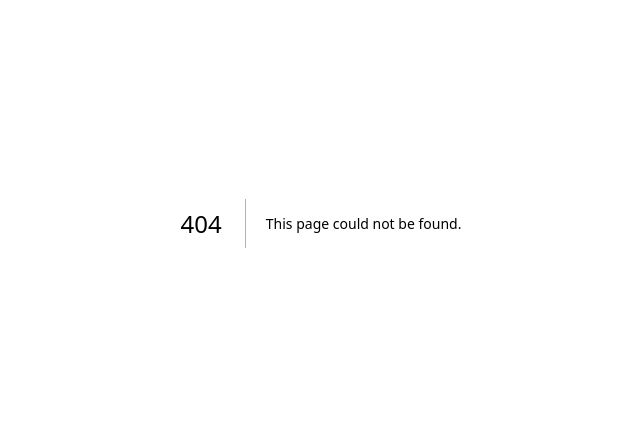
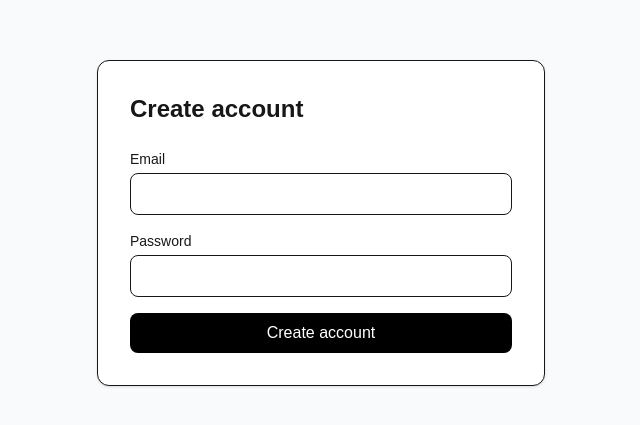
Before and after one commit to RishiKumarGade/wikisystem, a Next.js app: page /register in a window 1280 px wide. Before the commit this address had no page. Shown: the part 177-602 px from the top of the page, without its empty margins (319-959 px from the left). Built offline with nearby package versions, Linux system fonts and the light colour scheme.

Commit message:
implement protected authentication flows and middleware

```diff
--- /dev/null
+++ b/app/articles/page.tsx
@@ -0,0 +1,24 @@
+import { redirect } from 'next/navigation'
+
+import { getCurrentUser } from '@/lib/auth/current-user'
+
+export default async function ArticlesPage() {
+  const user =
+    await getCurrentUser()
+
+  if (!user) {
+    redirect('/login')
+  }
+
+  return (
+    <main className="p-6">
+      <h1 className="text-3xl font-bold">
+        Welcome to WikiSystem
+      </h1>
+
+      <p className="mt-2 text-gray-600">
+        Logged in as {user.email}
+      </p>
+    </main>
+  )
+}
--- /dev/null
+++ b/app/login/page.tsx
@@ -0,0 +1,9 @@
+import { AuthForm } from '@/components/auth/auth-form'
+
+export default function LoginPage() {
+  return (
+    <main className="flex min-h-screen items-center justify-center bg-gray-50 p-6">
+      <AuthForm mode="login" />
+    </main>
+  )
+}
--- /dev/null
+++ b/app/register/page.tsx
@@ -0,0 +1,9 @@
+import { AuthForm } from '@/components/auth/auth-form'
+
+export default function RegisterPage() {
+  return (
+    <main className="flex min-h-screen items-center justify-center bg-gray-50 p-6">
+      <AuthForm mode="register" />
+    </main>
+  )
+}
--- /dev/null
+++ b/components/auth/auth-form.tsx
@@ -0,0 +1,137 @@
+'use client'
+
+import { useState } from 'react'
+import { useRouter } from 'next/navigation'
+
+type AuthFormProps = {
+  mode: 'login' | 'register'
+}
+
+export function AuthForm({
+  mode,
+}: AuthFormProps) {
+  const router = useRouter()
+
+  const [email, setEmail] =
+    useState('')
+
+  const [password, setPassword] =
+    useState('')
+
+  const [error, setError] =
+    useState('')
+
+  const [loading, setLoading] =
+    useState(false)
+
+  async function handleSubmit(
+    event: React.FormEvent
+  ) {
+    event.preventDefault()
+
+    setLoading(true)
+    setError('')
+
+    try {
+      const response = await fetch(
+        `/api/auth/${mode}`,
+        {
+          method: 'POST',
+          headers: {
+            'Content-Type':
+              'application/json',
+          },
+          body: JSON.stringify({
+            email,
+            password,
+          }),
+        }
+      )
+
+      const data =
+        await response.json()
+
+      if (!response.ok) {
+        throw new Error(data.error)
+      }
+
+      router.push('/articles')
+      router.refresh()
+    } catch (error) {
+      setError(
+        error instanceof Error
+          ? error.message
+          : 'Something went wrong'
+      )
+    } finally {
+      setLoading(false)
+    }
+  }
+
+  return (
+    <div className="w-full max-w-md rounded-xl border bg-white p-8 shadow-sm">
+      <h1 className="mb-6 text-2xl font-semibold">
+        {mode === 'login'
+          ? 'Login'
+          : 'Create account'}
+      </h1>
+
+      <form
+        onSubmit={handleSubmit}
+        className="space-y-4"
+      >
+        <div>
+          <label className="mb-1 block text-sm font-medium">
+            Email
+          </label>
+
+          <input
+            type="email"
+            value={email}
+            onChange={(event) =>
+              setEmail(event.target.value)
+            }
+            className="w-full rounded-lg border px-3 py-2 outline-none focus:ring-2"
+            required
+          />
+        </div>
+
+        <div>
+          <label className="mb-1 block text-sm font-medium">
+            Password
+          </label>
+
+          <input
+            type="password"
+            value={password}
+            onChange={(event) =>
+              setPassword(
+                event.target.value
+              )
+            }
+            className="w-full rounded-lg border px-3 py-2 outline-none focus:ring-2"
+            required
+          />
+        </div>
+
+        {error ? (
+          <p className="text-sm text-red-500">
+            {error}
+          </p>
+        ) : null}
+
+        <button
+          type="submit"
+          disabled={loading}
+          className="w-full rounded-lg bg-black px-4 py-2 text-white disabled:opacity-50"
+        >
+          {loading
+            ? 'Please wait...'
+            : mode === 'login'
+            ? 'Login'
+            : 'Create account'}
+        </button>
+      </form>
+    </div>
+  )
+}
--- /dev/null
+++ b/lib/auth/current-user.ts
@@ -0,0 +1,17 @@
+import { prisma } from '@/lib/db/prisma'
+
+import { getSession } from './session'
+
+export async function getCurrentUser() {
+  const session = await getSession()
+
+  if (!session) {
+    return null
+  }
+
+  return prisma.user.findUnique({
+    where: {
+      id: session.userId,
+    },
+  })
+}
--- /dev/null
+++ b/middleware.ts
@@ -0,0 +1,80 @@
+import { NextRequest, NextResponse } from 'next/server'
+
+import { jwtVerify } from 'jose'
+
+import {
+  AUTH_COOKIE_NAME,
+} from '@/lib/auth/auth.constants'
+
+const secretKey = process.env.JWT_SECRET
+
+if (!secretKey) {
+  throw new Error('JWT_SECRET is missing')
+}
+
+const encodedKey = new TextEncoder().encode(
+  secretKey
+)
+
+async function verifyToken(token: string) {
+  try {
+    await jwtVerify(token, encodedKey)
+    return true
+  } catch {
+    return false
+  }
+}
+
+export async function middleware(
+  request: NextRequest
+) {
+  const token =
+    request.cookies.get(
+      AUTH_COOKIE_NAME
+    )?.value
+
+  const pathname =
+    request.nextUrl.pathname
+
+  const isAuthRoute =
+    pathname.startsWith('/login') ||
+    pathname.startsWith('/register')
+
+  const isProtectedRoute =
+    pathname.startsWith('/articles') ||
+    pathname.startsWith('/api/articles')
+
+  const isAuthenticated =
+    token
+      ? await verifyToken(token)
+      : false
+
+  if (
+    isProtectedRoute &&
+    !isAuthenticated
+  ) {
+    return NextResponse.redirect(
+      new URL('/login', request.url)
+    )
+  }
+
+  if (
+    isAuthRoute &&
+    isAuthenticated
+  ) {
+    return NextResponse.redirect(
+      new URL('/articles', request.url)
+    )
+  }
+
+  return NextResponse.next()
+}
+
+export const config = {
+  matcher: [
+    '/articles/:path*',
+    '/api/articles/:path*',
+    '/login',
+    '/register',
+  ],
+}
```
Also changed, not shown: 1 other file (tests, documents, lock files or other folders).
